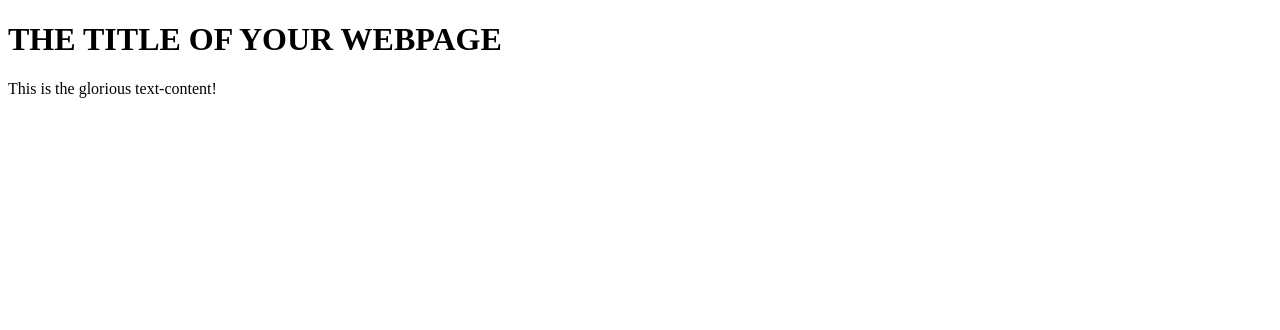
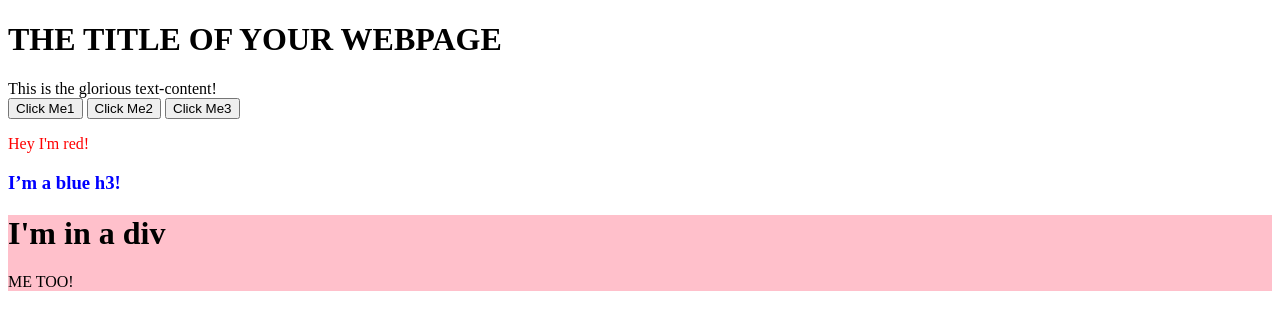
Before and after one commit to dcraig327/dom-manipulation, a plain HTML site: page index.html in a window 1280 px wide. Drawn offline with Linux system fonts and the light colour scheme.

Commit message:
complete lesson

```diff
--- a/index.html
+++ b/index.html
@@ -3,12 +3,29 @@
   <head>
     <meta charset="UTF-8" />
     <title>DOM Manipulation</title>
-    <script src="script.js" defer></script>
+    <script
+      src="script.js"
+      defer
+    ></script>
   </head>
+  <!-- The DOM -->
   <body>
     <h1>THE TITLE OF YOUR WEBPAGE</h1>
     <div id="container">
       <div class="content">This is the glorious text-content!</div>
     </div>
+    <!-- <button onclick="alert('Hello World')">Click Me</button>
+    <button id="btn">Click MeA</button>
+    <button id="btn2">Click MeA</button>
+
+    <button onclick="alertFunction()">Click Me2</button>
+    <button id="btn3">Click MeB</button>
+    <button id="btn4">Click MeB</button>
+    <button id="btn5">Click MeC</button> -->
+    <div id="container">
+      <button id="1">Click Me1</button>
+      <button id="2">Click Me2</button>
+      <button id="3">Click Me3</button>
+    </div>
   </body>
 </html>
--- a/script.js
+++ b/script.js
@@ -1 +1,74 @@
-console.log("hello");
+"use strict";
+
+// // your JavaScript file
+// const container = document.querySelector('#container');
+
+// const content = document.createElement('div');
+// content.classList.add('content');
+// content.textContent = 'This is the glorious text-content!';
+
+// container.appendChild(content);
+
+const body = document.querySelector("body");
+
+// a <p> with red text that says “Hey I’m red!”
+let p = document.createElement("p");
+p.style = "color: red";
+p.textContent = "Hey I'm red!";
+body.appendChild(p);
+
+// an <h3> with blue text that says “I’m a blue h3!”
+let h3 = document.createElement("h3");
+h3.style.color = "blue";
+h3.textContent = "I’m a blue h3!";
+body.appendChild(h3);
+
+// a <div> with a black border and pink background color with the following elements inside of it:
+let div = document.createElement("div");
+div.style.backgroundColor = "pink";
+div.style.border = "1px black soid";
+
+// another <h1> that says “I’m in a div”
+let h1 = document.createElement("h1");
+h1.textContent = "I'm in a div";
+div.appendChild(h1);
+
+// a <p> that says “ME TOO!”
+let p2 = document.createElement("p");
+p2.textContent = "ME TOO!";
+div.appendChild(p2);
+
+// Hint for this one: after creating the <div> with createElement, append the <h1> and <p> to it before adding it to the container.
+body.appendChild(div);
+
+/*
+const btn = document.querySelector("#btn");
+btn.onclick = () => alert("Hello World");
+
+const btn2 = document.querySelector("#btn2");
+btn2.addEventListener("click", () => alert("Hello World"));
+
+function alertFunction() {
+  alert("You did it!");
+}
+
+const btn3 = document.querySelector("#btn3");
+btn3.onclick = alertFunction;
+
+const btn4 = document.querySelector("#btn4");
+btn4.addEventListener("click", alertFunction);
+
+const btn5 = document.querySelector("#btn5");
+btn5.addEventListener("click", function (e) {
+  //  console.log(e);
+  console.log(e.target);
+  e.target.style.background = "blue";
+});
+*/
+const buttons = document.querySelectorAll("button");
+
+buttons.forEach((button) => {
+  button.addEventListener("click", () => {
+    alert(button.id);
+  });
+});
```
